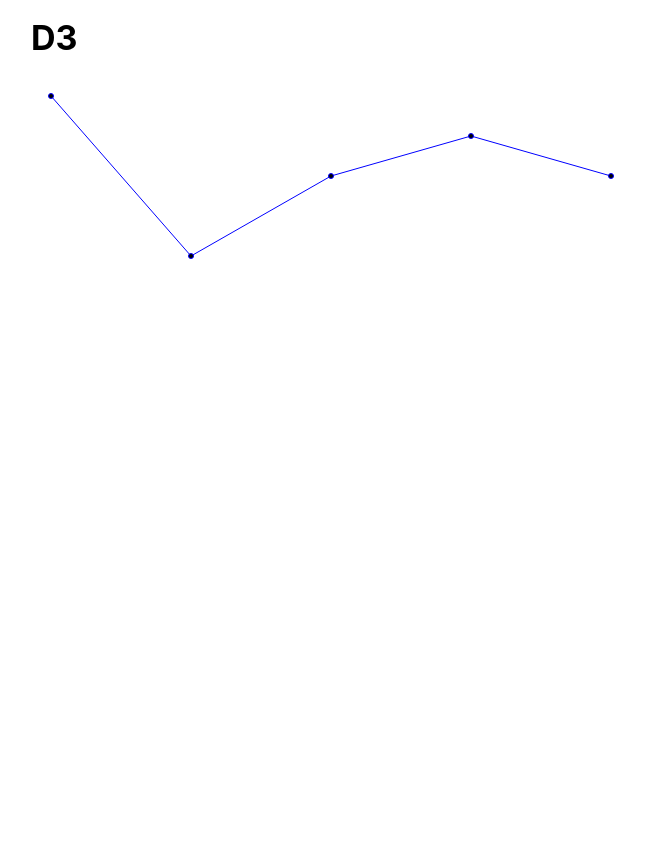
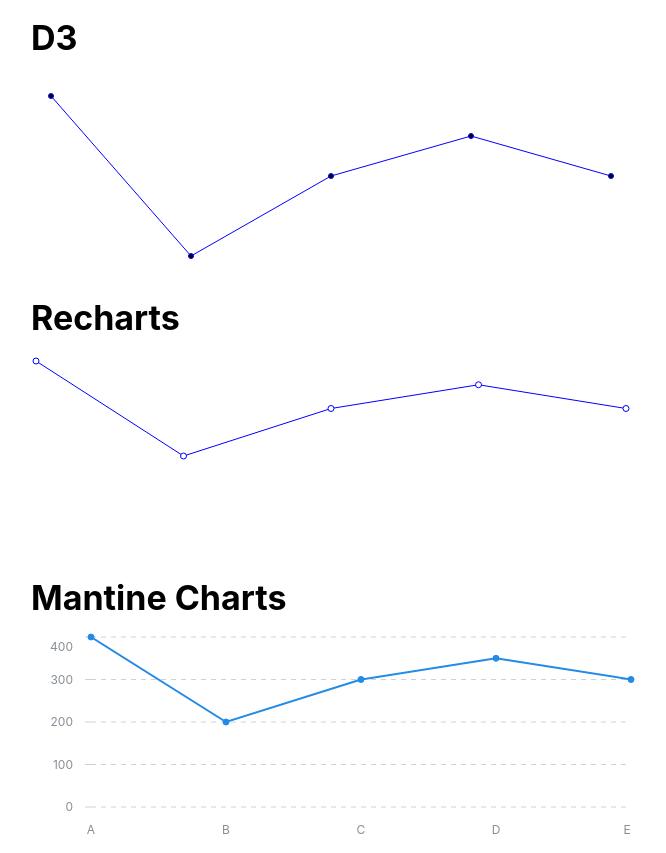
Before and after one commit to yasushi-mo/mantine-next-app-router, a Next.js app: page /charts/line-charts in a window 1280 px wide. Shown: the whole page, without its empty margins (145-811 px from the left). Before the commit the page ends 800 px from the top, so only its background shows below. Built offline with nearby package versions, Linux system fonts and the light colour scheme.

Commit message:
Add: Recharts and Mantine line chart

```diff
--- a/src/app/charts/line-charts/page.tsx
+++ b/src/app/charts/line-charts/page.tsx
@@ -1,6 +1,10 @@
+"use client";
+
 import { Stack, Title } from "@mantine/core";
 
 import * as d3 from "d3";
+import dynamic from "next/dynamic";
+import { LineChart } from "@mantine/charts";
 
 const data = [
   { name: "A", value: 400 },
@@ -17,6 +21,7 @@
 const marginBottom = 20;
 const marginLeft = 20;
 
+// D3
 const x = d3
   .scaleLinear()
   .domain([0, data.length - 1])
@@ -32,6 +37,14 @@
   .x((d, i) => x(i))
   .y((d) => y(d.value));
 
+// Recharts
+export const DynamicRechartsLineChart = dynamic(
+  () => import("./../recharts/line-charts/simple/SimpleLineChart"),
+  {
+    ssr: false,
+  },
+);
+
 export default function LineCharts() {
   return (
     <Stack gap="lg">
@@ -46,6 +59,23 @@
           </g>
         </svg>
       </Stack>
+
+      <Stack gap="md">
+        <Title>Recharts</Title>
+        <DynamicRechartsLineChart />
+      </Stack>
+
+      <Stack gap="md">
+        <Title>Mantine Charts</Title>
+        <LineChart
+          h={height}
+          w={width}
+          data={data}
+          dataKey="name"
+          series={[{ name: "value", color: "blue" }]}
+          curveType="linear"
+        />
+      </Stack>
     </Stack>
   );
 }
--- a/src/app/charts/recharts/line-charts/simple/SimpleLineChart.tsx
+++ b/src/app/charts/recharts/line-charts/simple/SimpleLineChart.tsx
@@ -12,7 +12,7 @@
 
 export default function SimpleLineChart() {
   return (
-    <LineChart width={600} height={400} data={data}>
+    <LineChart width={600} height={200} data={data}>
       <Line type="linear" dataKey="value" stroke="blue" />
     </LineChart>
   );
```
